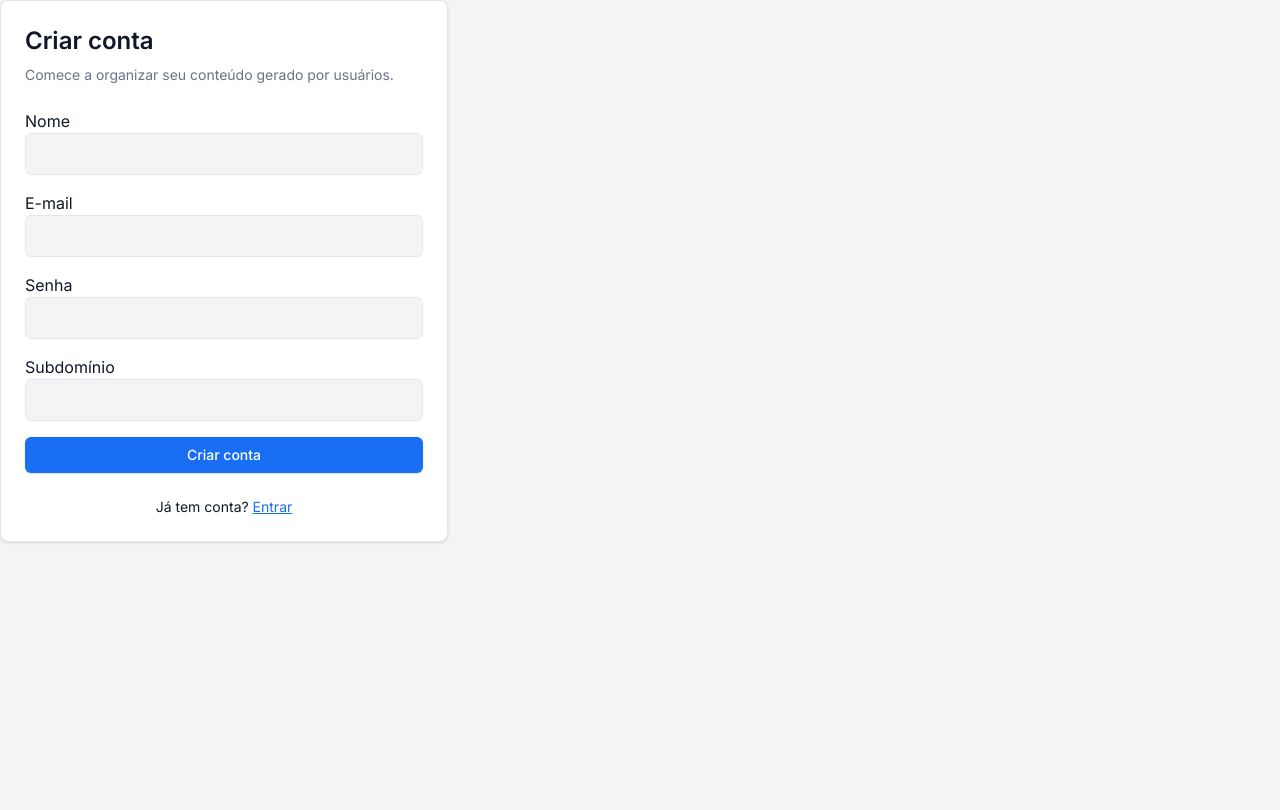
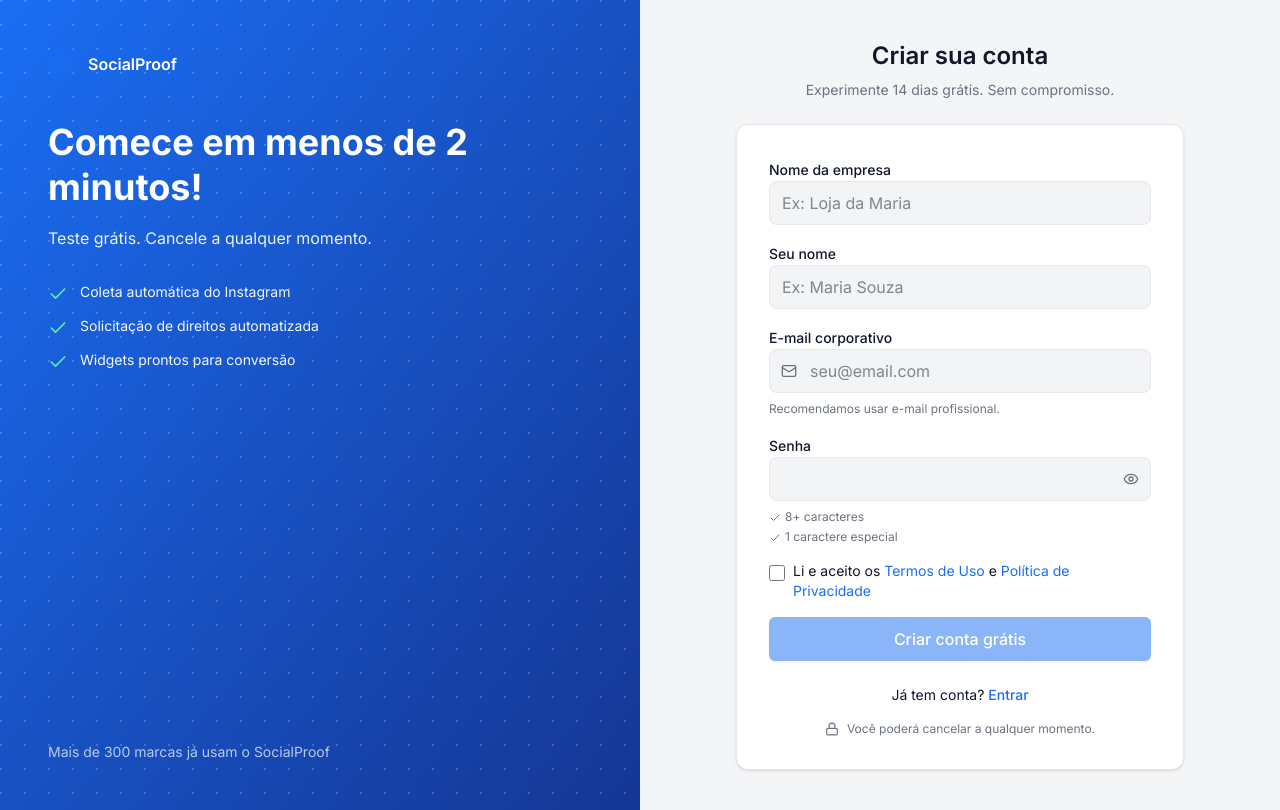
Before and after one commit to MrWillian/ugc-frontend, a Next.js app: page /signup in a window 1280 px wide. Built offline with nearby package versions, Linux system fonts and the light colour scheme; no server answers.

Commit message:
feat(socialproof): split auth layout and signup validation
Add marketing split layout on login and signup, restyle auth forms with
icons and alerts, and require special characters in signup passwords with
terms acceptance before submit.

Co-authored-by: Cursor <cursoragent@cursor.com>

```diff
--- a/src/app/(auth)/signup/page.tsx
+++ b/src/app/(auth)/signup/page.tsx
@@ -1,24 +1,38 @@
 import Link from "next/link";
+import { Lock } from "lucide-react";
+import { AuthSplitLayout } from "@/components/layout/AuthSplitLayout";
 import { SignupForm } from "@/features/auth/components/SignupForm";
 
 export default function SignupPage() {
   return (
-    <>
-      <section className="w-full max-w-md rounded-lg border bg-card p-6 shadow-sm">
-        <h1 className="text-2xl font-semibold">Criar conta</h1>
+    <AuthSplitLayout
+      bullets={[
+        "Coleta automática do Instagram",
+        "Solicitação de direitos automatizada",
+        "Widgets prontos para conversão",
+      ]}
+      headline="Comece em menos de 2 minutos!"
+      subline="Teste grátis. Cancele a qualquer momento."
+    >
+      <div className="mb-6 text-center">
+        <h1 className="text-2xl font-semibold">Criar sua conta</h1>
         <p className="mt-2 text-sm text-muted-foreground">
-          Comece a organizar seu conteúdo gerado por usuários.
+          Experimente 14 dias grátis. Sem compromisso.
         </p>
-        <div className="mt-6">
-          <SignupForm />
-        </div>
+      </div>
+      <section className="rounded-xl border bg-card p-8 shadow-sm">
+        <SignupForm />
         <p className="mt-6 text-center text-sm">
           Já tem conta?{" "}
-          <Link className="text-primary underline" href="/login">
+          <Link className="font-medium text-primary hover:underline" href="/login">
             Entrar
           </Link>
         </p>
+        <p className="mt-4 flex items-center justify-center gap-2 text-xs text-muted-foreground">
+          <Lock aria-hidden className="size-3.5" />
+          Você poderá cancelar a qualquer momento.
+        </p>
       </section>
-    </>
+    </AuthSplitLayout>
   );
 }
--- a/src/features/auth/components/AuthForm.tsx
+++ b/src/features/auth/components/AuthForm.tsx
@@ -1,6 +1,7 @@
 "use client";
 
 import type { FormEventHandler, ReactNode } from "react";
+import { Loader2 } from "lucide-react";
 import { Button } from "@/components/ui/button";
 
 interface AuthFormProps {
@@ -9,6 +10,7 @@ interface AuthFormProps {
   isSubmitting: boolean;
   onSubmit: FormEventHandler<HTMLFormElement>;
   submitLabel: string;
+  submitDisabled?: boolean;
 }
 
 export function AuthForm({
@@ -17,17 +19,32 @@ export function AuthForm({
   isSubmitting,
   onSubmit,
   submitLabel,
+  submitDisabled = false,
 }: AuthFormProps) {
   return (
     <form className="space-y-4" noValidate onSubmit={onSubmit}>
       {children}
       {error ? (
-        <p className="text-sm text-destructive" role="alert">
+        <div
+          className="rounded-lg border border-destructive/30 bg-destructive/10 px-3 py-2 text-sm text-destructive"
+          role="alert"
+        >
           {error}
-        </p>
+        </div>
       ) : null}
-      <Button className="w-full" disabled={isSubmitting} type="submit">
-        {isSubmitting ? "Enviando..." : submitLabel}
+      <Button
+        className="h-11 w-full text-base"
+        disabled={isSubmitting || submitDisabled}
+        type="submit"
+      >
+        {isSubmitting ? (
+          <>
+            <Loader2 aria-hidden className="size-4 animate-spin" />
+            {submitLabel.replace(/\.{3}$/, "")}…
+          </>
+        ) : (
+          submitLabel
+        )}
       </Button>
     </form>
   );
--- a/src/features/auth/components/LoginForm.tsx
+++ b/src/features/auth/components/LoginForm.tsx
@@ -1,9 +1,12 @@
 "use client";
 
 import { zodResolver } from "@hookform/resolvers/zod";
+import { Eye, EyeOff, Lock, Mail } from "lucide-react";
+import Link from "next/link";
 import { useState } from "react";
 import { useForm } from "react-hook-form";
 import { useRouter } from "next/navigation";
+import { Label } from "@/components/ui/label";
 import { useAuth } from "@/contexts/AuthContext";
 import { loginSchema, type LoginValues } from "@/features/auth/schemas";
 import { AuthForm } from "./AuthForm";
@@ -11,13 +14,14 @@ import { AuthForm } from "./AuthForm";
 function requestError(reason: unknown): string {
   return reason instanceof Error
     ? reason.message
-    : "Não foi possível concluir a solicitação.";
+    : "Email ou senha incorretos. Verifique e tente novamente.";
 }
 
 export function LoginForm() {
   const { login } = useAuth();
   const router = useRouter();
   const [requestFailure, setRequestFailure] = useState("");
+  const [showPassword, setShowPassword] = useState(false);
   const {
     formState: { errors, isSubmitting },
     handleSubmit,
@@ -44,40 +48,70 @@ export function LoginForm() {
       onSubmit={handleSubmit(onSubmit)}
       submitLabel="Entrar"
     >
-      <div className="space-y-1">
-        <label htmlFor="login-email">E-mail</label>
+      <div className="space-y-2">
+        <Label htmlFor="login-email">E-mail</Label>
+        <div className="relative">
+          <Mail
+            aria-hidden
+            className="pointer-events-none absolute left-3 top-1/2 size-4 -translate-y-1/2 text-muted-foreground"
+          />
           <input
             autoComplete="email"
             aria-describedby={errors.email ? "login-email-error" : undefined}
             aria-invalid={Boolean(errors.email)}
-          className="w-full rounded-md border border-input bg-background px-3 py-2"
+            className="h-11 w-full rounded-lg border border-input bg-background py-2 pl-10 pr-3"
             id="login-email"
+            placeholder="seu@email.com"
             type="email"
             {...register("email")}
           />
+        </div>
         {errors.email ? (
           <p className="text-sm text-destructive" id="login-email-error" role="alert">
             {errors.email.message}
           </p>
         ) : null}
       </div>
-      <div className="space-y-1">
-        <label htmlFor="login-password">Senha</label>
+      <div className="space-y-2">
+        <Label htmlFor="login-password">Senha</Label>
+        <div className="relative">
+          <Lock
+            aria-hidden
+            className="pointer-events-none absolute left-3 top-1/2 size-4 -translate-y-1/2 text-muted-foreground"
+          />
           <input
             autoComplete="current-password"
             aria-describedby={errors.password ? "login-password-error" : undefined}
             aria-invalid={Boolean(errors.password)}
-          className="w-full rounded-md border border-input bg-background px-3 py-2"
+            className="h-11 w-full rounded-lg border border-input bg-background py-2 pl-10 pr-10"
             id="login-password"
-          type="password"
+            type={showPassword ? "text" : "password"}
             {...register("password")}
           />
+          <button
+            aria-label={showPassword ? "Ocultar senha" : "Mostrar senha"}
+            className="absolute right-3 top-1/2 -translate-y-1/2 text-muted-foreground hover:text-foreground"
+            type="button"
+            onClick={() => setShowPassword((v) => !v)}
+          >
+            {showPassword ? (
+              <EyeOff aria-hidden className="size-4" />
+            ) : (
+              <Eye aria-hidden className="size-4" />
+            )}
+          </button>
+        </div>
         {errors.password ? (
           <p className="text-sm text-destructive" id="login-password-error" role="alert">
             {errors.password.message}
           </p>
         ) : null}
       </div>
+      <div className="flex items-center justify-end text-sm">
+        <Link className="text-primary hover:underline" href="#">
+          Esqueceu sua senha?
+        </Link>
+      </div>
     </AuthForm>
   );
 }
--- a/src/features/auth/components/SignupForm.tsx
+++ b/src/features/auth/components/SignupForm.tsx
@@ -1,9 +1,11 @@
 "use client";
 
 import { zodResolver } from "@hookform/resolvers/zod";
+import { Check, Eye, EyeOff, Mail } from "lucide-react";
 import { useState } from "react";
 import { useForm } from "react-hook-form";
 import { useRouter } from "next/navigation";
+import { Label } from "@/components/ui/label";
 import { useAuth } from "@/contexts/AuthContext";
 import { signupSchema, type SignupValues } from "@/features/auth/schemas";
 import { AuthForm } from "./AuthForm";
@@ -14,17 +16,31 @@ function requestError(reason: unknown): string {
     : "Não foi possível concluir a solicitação.";
 }
 
+function passwordChecks(password: string) {
+  return {
+    length: password.length >= 8,
+    special: /[^A-Za-z0-9]/.test(password),
+  };
+}
+
 export function SignupForm() {
   const { signup } = useAuth();
   const router = useRouter();
   const [requestFailure, setRequestFailure] = useState("");
+  const [showPassword, setShowPassword] = useState(false);
+  const [termsAccepted, setTermsAccepted] = useState(false);
   const {
     formState: { errors, isSubmitting },
     handleSubmit,
     register,
+    watch,
   } = useForm<SignupValues>({
     resolver: zodResolver(signupSchema),
   });
+
+  const passwordValue = watch("password") ?? "";
+  const checks = passwordChecks(passwordValue);
+  const subdomainValue = watch("subdomain") ?? "";
 
   const onSubmit = async ({
     name,
@@ -46,17 +62,42 @@ export function SignupForm() {
     <AuthForm
       error={requestFailure}
       isSubmitting={isSubmitting}
+      submitDisabled={!termsAccepted}
       onSubmit={handleSubmit(onSubmit)}
-      submitLabel="Criar conta"
+      submitLabel="Criar conta grátis"
     >
-      <div className="space-y-1">
-        <label htmlFor="signup-name">Nome</label>
+      <div className="space-y-2">
+        <Label htmlFor="signup-company">Nome da empresa</Label>
+        <input
+          autoComplete="organization"
+          aria-describedby={errors.subdomain ? "signup-subdomain-error" : undefined}
+          aria-invalid={Boolean(errors.subdomain)}
+          className="h-11 w-full rounded-lg border border-input bg-background px-3"
+          id="signup-company"
+          placeholder="Ex: Loja da Maria"
+          type="text"
+          {...register("subdomain")}
+        />
+        {subdomainValue ? (
+          <p className="text-xs text-muted-foreground">
+            Seu endereço: {subdomainValue}.socialproof.app
+          </p>
+        ) : null}
+        {errors.subdomain ? (
+          <p className="text-sm text-destructive" id="signup-subdomain-error" role="alert">
+            {errors.subdomain.message}
+          </p>
+        ) : null}
+      </div>
+      <div className="space-y-2">
+        <Label htmlFor="signup-name">Seu nome</Label>
         <input
           autoComplete="name"
           aria-describedby={errors.name ? "signup-name-error" : undefined}
           aria-invalid={Boolean(errors.name)}
-          className="w-full rounded-md border border-input bg-background px-3 py-2"
+          className="h-11 w-full rounded-lg border border-input bg-background px-3"
           id="signup-name"
+          placeholder="Ex: Maria Souza"
           type="text"
           {...register("name")}
         />
@@ -66,67 +107,92 @@ export function SignupForm() {
           </p>
         ) : null}
       </div>
-      <div className="space-y-1">
-        <label htmlFor="signup-email">E-mail</label>
+      <div className="space-y-2">
+        <Label htmlFor="signup-email">E-mail corporativo</Label>
+        <div className="relative">
+          <Mail
+            aria-hidden
+            className="pointer-events-none absolute left-3 top-1/2 size-4 -translate-y-1/2 text-muted-foreground"
+          />
           <input
             autoComplete="email"
             aria-describedby={errors.email ? "signup-email-error" : undefined}
             aria-invalid={Boolean(errors.email)}
-          className="w-full rounded-md border border-input bg-background px-3 py-2"
+            className="h-11 w-full rounded-lg border border-input bg-background py-2 pl-10 pr-3"
             id="signup-email"
+            placeholder="seu@email.com"
             type="email"
             {...register("email")}
           />
+        </div>
+        <p className="text-xs text-muted-foreground">
+          Recomendamos usar e-mail profissional.
+        </p>
         {errors.email ? (
           <p className="text-sm text-destructive" id="signup-email-error" role="alert">
             {errors.email.message}
           </p>
         ) : null}
       </div>
-      <div className="space-y-1">
-        <label htmlFor="signup-password">Senha</label>
+      <div className="space-y-2">
+        <Label htmlFor="signup-password">Senha</Label>
+        <div className="relative">
           <input
             autoComplete="new-password"
             aria-describedby={errors.password ? "signup-password-error" : undefined}
             aria-invalid={Boolean(errors.password)}
-          className="w-full rounded-md border border-input bg-background px-3 py-2"
+            className="h-11 w-full rounded-lg border border-input bg-background px-3 pr-10"
             id="signup-password"
-          type="password"
+            type={showPassword ? "text" : "password"}
             {...register("password")}
           />
+          <button
+            aria-label={showPassword ? "Ocultar senha" : "Mostrar senha"}
+            className="absolute right-3 top-1/2 -translate-y-1/2 text-muted-foreground"
+            type="button"
+            onClick={() => setShowPassword((v) => !v)}
+          >
+            {showPassword ? (
+              <EyeOff aria-hidden className="size-4" />
+            ) : (
+              <Eye aria-hidden className="size-4" />
+            )}
+          </button>
+        </div>
+        <ul className="space-y-1 text-xs">
+          <li className={checks.length ? "text-status-success" : "text-muted-foreground"}>
+            <Check aria-hidden className="mr-1 inline size-3" />
+            8+ caracteres
+          </li>
+          <li className={checks.special ? "text-status-success" : "text-muted-foreground"}>
+            <Check aria-hidden className="mr-1 inline size-3" />
+            1 caractere especial
+          </li>
+        </ul>
         {errors.password ? (
-          <p
-            className="text-sm text-destructive"
-            id="signup-password-error"
-            role="alert"
-          >
+          <p className="text-sm text-destructive" id="signup-password-error" role="alert">
             {errors.password.message}
           </p>
         ) : null}
       </div>
-      <div className="space-y-1">
-        <label htmlFor="signup-subdomain">Subdomínio</label>
+      <label className="flex cursor-pointer items-start gap-2 text-sm">
         <input
-          autoComplete="off"
-          aria-describedby={
-            errors.subdomain ? "signup-subdomain-error" : undefined
-          }
-          aria-invalid={Boolean(errors.subdomain)}
-          className="w-full rounded-md border border-input bg-background px-3 py-2"
-          id="signup-subdomain"
-          type="text"
-          {...register("subdomain")}
+          checked={termsAccepted}
+          className="mt-1 size-4 rounded border-input"
+          type="checkbox"
+          onChange={(e) => setTermsAccepted(e.target.checked)}
         />
-        {errors.subdomain ? (
-          <p
-            className="text-sm text-destructive"
-            id="signup-subdomain-error"
-            role="alert"
-          >
-            {errors.subdomain.message}
-          </p>
-        ) : null}
-      </div>
+        <span>
+          Li e aceito os{" "}
+          <a className="text-primary hover:underline" href="#">
+            Termos de Uso
+          </a>{" "}
+          e{" "}
+          <a className="text-primary hover:underline" href="#">
+            Política de Privacidade
+          </a>
+        </span>
+      </label>
     </AuthForm>
   );
 }
--- a/src/features/auth/schemas.ts
+++ b/src/features/auth/schemas.ts
@@ -8,7 +8,10 @@ export const loginSchema = z.object({
 export const signupSchema = z.object({
   name: z.string().trim().min(1, "Informe seu nome."),
   email: z.email("Informe um e-mail válido."),
-  password: z.string().min(8, "A senha deve ter ao menos 8 caracteres."),
+  password: z
+    .string()
+    .min(8, "A senha deve ter ao menos 8 caracteres.")
+    .regex(/[^A-Za-z0-9]/, "A senha deve ter ao menos 1 caractere especial."),
   subdomain: z
     .string()
     .trim()
```
Also changed, not shown: src/app/(auth)/login/page.tsx (+14 -8 lines), 1 other file (tests, documents, lock files or other folders). Lines whose indentation alone changed are shown as unchanged.
